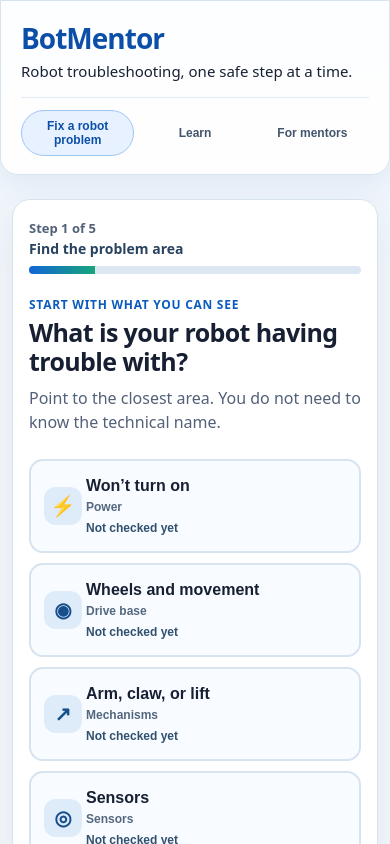
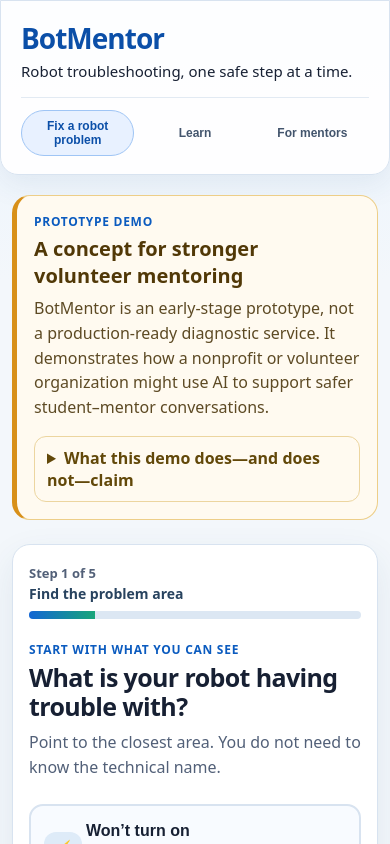
Before and after one commit to hbohlen/botmentor, a React (Vite) app: page / in a window 390 px wide. Shown: the top 844 px of the page. Built offline with nearby package versions, Linux system fonts and the light colour scheme.

Commit message:
feat: clarify BotMentor prototype scope

```diff
--- a/package.json
+++ b/package.json
@@ -12,7 +12,7 @@
     "preview": "vite preview",
     "start": "tsx src/server/index.ts",
     "typecheck": "tsc --noEmit",
-    "eval": "tsx evals/run.ts && tsx evals/handoff.ts && tsx evals/impact.ts && tsx evals/reference-workspace.ts && tsx evals/workspace-foundation.ts && tsx evals/student-experience.ts"
+    "eval": "tsx evals/run.ts && tsx evals/handoff.ts && tsx evals/impact.ts && tsx evals/reference-workspace.ts && tsx evals/workspace-foundation.ts && tsx evals/student-experience.ts && tsx evals/prototype-positioning.ts"
   },
   "dependencies": {
     "@anthropic-ai/sdk": "^0.32.0",
--- a/src/App.tsx
+++ b/src/App.tsx
@@ -20,6 +20,7 @@ import { RefLibrary } from './components/RefLibrary';
 import { TeamSelector } from './components/TeamSelector';
 import { ImpactPanel } from './components/ImpactPanel';
 import type { DiagnoseResult } from './types';
+import { projectBoundary } from './lib/project-boundaries';
 
 type Tab = 'diagnose' | 'learn' | 'mentor';
 
@@ -122,6 +123,20 @@ export function App() {
         </nav>
       </header>
 
+      <aside className="prototype-note" aria-labelledby="prototype-title">
+        <div>
+          <p className="eyebrow">{projectBoundary.label}</p>
+          <h2 id="prototype-title">A concept for stronger volunteer mentoring</h2>
+          <p>{projectBoundary.summary}</p>
+        </div>
+        <details>
+          <summary>What this demo does—and does not—claim</summary>
+          <ul>
+            {projectBoundary.bullets.map((bullet) => <li key={bullet}>{bullet}</li>)}
+          </ul>
+        </details>
+      </aside>
+
       {tab === 'diagnose' ? (
         <>
           {result ? (
--- /dev/null
+++ b/src/lib/project-boundaries.ts
@@ -0,0 +1,9 @@
+export const projectBoundary = {
+  label: 'Prototype demo',
+  summary: 'BotMentor is an early-stage prototype, not a production-ready diagnostic service. It demonstrates how a nonprofit or volunteer organization might use AI to support safer student–mentor conversations.',
+  bullets: [
+    'It does not see, control, repair, or confirm physical hardware.',
+    'It keeps student notes in this browser by default; nothing is uploaded automatically.',
+    'It is designed to be tested with students, mentors, accessibility needs, and a specific robotics program before any real-world rollout.',
+  ],
+} as const;
--- a/src/styles.css
+++ b/src/styles.css
@@ -243,6 +243,13 @@ body { background: linear-gradient(180deg, #eaf4ff 0, var(--bg) 280px); font-siz
 .tabs { border-top: 1px solid #e2eaf3; margin-top: 16px; padding-top: 12px; }
 .tab { background: transparent; border: 1px solid transparent; color: #43556d; min-height: 44px; }
 .tab.active { background: var(--accent-soft); border-color: #9fc5f5; color: #0b4fa8; }
+.prototype-note { align-items: start; background: #fffaf0; border: 1px solid #edce88; border-left: 5px solid #d89019; border-radius: 18px; display: grid; gap: 16px; grid-template-columns: minmax(0, 1.25fr) minmax(240px, .75fr); margin-top: 20px; padding: 18px 20px; }
+.prototype-note h2 { color: #513807; font-size: 20px; margin: 5px 0 7px; }
+.prototype-note p:not(.eyebrow) { color: #5d4a24; line-height: 1.55; margin: 0; }
+.prototype-note details { border: 1px solid #ecd59f; border-radius: 12px; padding: 10px 12px; }
+.prototype-note summary { color: #624809; cursor: pointer; font-weight: 800; }
+.prototype-note ul { color: #5d4a24; line-height: 1.5; margin: 10px 0 0; padding-left: 20px; }
+.prototype-note li + li { margin-top: 6px; }
 button { min-height: 46px; padding: 10px 16px; }
 button:focus-visible, summary:focus-visible, input:focus-visible, textarea:focus-visible { outline: 3px solid #ffb000; outline-offset: 3px; }
 
@@ -343,4 +350,5 @@ button:focus-visible, summary:focus-visible, input:focus-visible, textarea:focus
   .robot-map, .guided-card, .next-test, .mentor-center { border-radius: 18px; padding: 19px 16px; }
   .guided-actions { align-items: stretch; flex-direction: column-reverse; }
   .guided-actions button { width: 100%; }
+  .prototype-note { grid-template-columns: 1fr; padding: 17px; }
 }
```
Also changed, not shown: evals/prototype-positioning.ts (added, +9 -0 lines).
